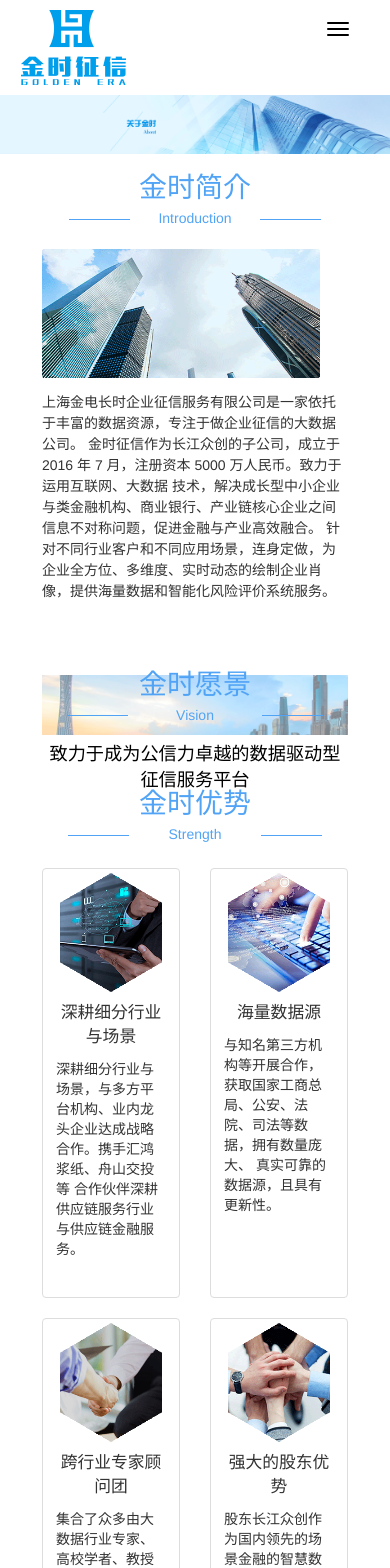
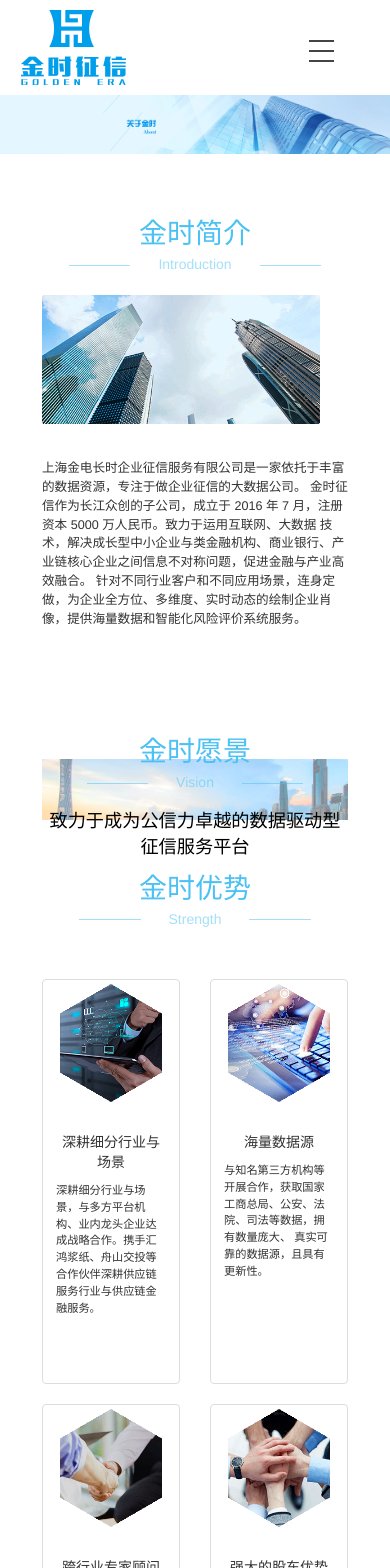
Before and after one commit to Ellipse120/deployNgCliApp, an Angular app: page /about in a window 390 px wide. Shown: the top 1568 px of the page. Built offline with nearby package versions, Linux system fonts and the light colour scheme.

Commit message:
# improved.

```diff
--- a/package.json
+++ b/package.json
@@ -12,7 +12,7 @@
   },
   "private": true,
   "dependencies": {
-    "@angular/animations": "^4.0.0",
+    "@angular/animations": "^4.3.4",
     "@angular/common": "^4.0.0",
     "@angular/compiler": "^4.0.0",
     "@angular/core": "^4.0.0",
--- a/src/app/body/about/about.component.css
+++ b/src/app/body/about/about.component.css
@@ -1,5 +1,5 @@
 .font-color {
-  color: rgb(81, 164, 245);
+  color: rgb(76, 193, 244);
 }
 
 .about-team {
@@ -8,3 +8,16 @@
   max-width: 100%;
   background-size: 100% 100%, contain, 3em
 }
+
+.about-line {
+  height: 1px;
+  width: 20%;
+  background: rgba(76, 193, 244, 0.5);
+  display: inline-block;
+  vertical-align: middle;
+}
+
+.about-line-text {
+  padding:0 2em;
+  color: rgba(76, 193, 244, 0.5);
+}
--- a/src/app/body/about/about.component.html
+++ b/src/app/body/about/about.component.html
@@ -4,27 +4,25 @@
     <img src="../../../assets/images/about-1.png" alt="" style="max-width: 100%;">
   </div>
 
-  <div class="container" style="padding: 1em 3em 0 3em">
+  <div class="container" style="padding: 60px 3em 0 3em">
     <div class="text-center font-color">
       <p style="font-size: 2em;margin: 0;">金时简介</p>
       <p>
-        <span
-          style="height: 1px;width:20%;background: rgb(81,164,245);display:inline-block;vertical-align: middle;"></span>
-        <span style="padding:0 2em;">Introduction</span>
-        <span
-          style="height: 1px;width:20%;background: rgb(81,164,245);display:inline-block;vertical-align: middle;">
+        <span class="about-line"></span>
+        <span class="about-line-text">Introduction</span>
+        <span class="about-line">
         </span>
       </p>
     </div>
     <div class="row" style="margin-top: 1.5em;">
       <div>
-        <div class="col-xs-12 col-sm-12 col-md-4 col-lg-4">
+        <div class="col-xs-12 col-sm-12 col-md-5 col-lg-4">
           <div style="padding:0 2em 0 0;text-align: center">
             <img src="../../../assets/images/about-2.png" style="max-width: 100%;" alt="">
           </div>
         </div>
-        <div class="col-xs-12 col-sm-12 col-md-8 col-lg-8">
-          <p style="font-size: 1em;line-height: 1.5em;padding: 1em 0;">
+        <div class="col-xs-12 col-sm-12 col-md-7 col-lg-8">
+          <p style="font-size: .9em;line-height: 1.5em;padding: 35px 0;">
             上海金电长时企业征信服务有限公司是一家依托于丰富的数据资源，专注于做企业征信的大数据公司。
             金时征信作为长江众创的子公司，成立于 2016 年 7 月，注册资本 5000 万人民币。致力于运用互联网、大数据
             技术，解决成长型中小企业与类金融机构、商业银行、产业链核心企业之间信息不对称问题，促进金融与产业高效融合。
@@ -34,15 +32,13 @@
       </div>
     </div>
 
-    <div style="padding-top: 1em;margin-top: 1.5em;position:relative;">
-      <div class="text-center font-color" style="position: absolute;right: 0;left: 0;top:20%;}">
+    <div style="padding-top: 50px;margin-top: 1.5em;position:relative;">
+      <div class="text-center font-color" style="position: absolute;right: 0;left: 0;top:30%;}">
         <p style="font-size: 2em;margin: 0;">金时愿景</p>
         <p>
-          <span
-            style="height: 1px;width:20%;background: rgb(81,164,245);display:inline-block;vertical-align: middle;"></span>
-          <span style="padding:0 3.4em;">Vision</span>
-          <span
-            style="height: 1px;width:20%;background: rgb(81,164,245);display:inline-block;vertical-align: middle;">
+          <span class="about-line"></span>
+          <span class="about-line-text">Vision</span>
+          <span class="about-line">
           </span>
         </p>
         <p style="font-family:宋体;color: black; font-size: 1.3em;padding-top: 2%">致力于成为公信力卓越的数据驱动型征信服务平台</p>
@@ -56,21 +52,19 @@
       <div class="text-center font-color">
         <p style="font-size: 2em;margin: 0;">金时优势</p>
         <p>
-          <span
-            style="height: 1px;width:20%;background: rgb(81,164,245);display:inline-block;vertical-align: middle;"></span>
-          <span style="padding:0 2.8em;">Strength</span>
-          <span
-            style="height: 1px;width:20%;background: rgb(81,164,245);display:inline-block;vertical-align: middle;">
+          <span class="about-line"></span>
+          <span class="about-line-text">Strength</span>
+          <span class="about-line">
           </span>
         </p>
       </div>
-      <div class="row" style="padding-top: 1em;">
+      <div class="row" style="padding-top: 40px;">
         <div class="col-xs-6 col-sm-6 col-md-3 col-lg-3">
-          <div class="thumbnail" style="height: 430px;">
+          <div class="thumbnail" style="height: 405px;">
             <img src="../../../assets/images/1.png" class="img-zoom" style="max-width: 80%;" alt="">
-            <div class="caption">
-              <p class="text-center" style="font-size: 1.2em;">深耕细分行业与场景</p>
-              <p style="font-size: 1em;">
+            <div class="caption" style="padding-top: 30px;">
+              <p class="text-center">深耕细分行业与场景</p>
+              <p style="font-size: .8em;line-height: 1.5em;">
                 深耕细分行业与场景，与多方平台机构、业内龙头企业达成战略合作。携手汇鸿浆纸、舟山交投等
                 合作伙伴深耕供应链服务行业与供应链金融服务。
               </p>
@@ -78,11 +72,11 @@
           </div>
         </div>
         <div class="col-xs-6 col-sm-6 col-md-3 col-lg-3">
-          <div class="thumbnail" style="height: 430px;">
+          <div class="thumbnail" style="height: 405px;">
             <img src="../../../assets/images/2.png" class="img-zoom" style="max-width: 80%;" alt="">
-            <div class="caption">
-              <p class="text-center" style="font-size: 1.2em;">海量数据源</p>
-              <p style="font-size: 1em;">
+            <div class="caption" style="padding-top: 30px;">
+              <p class="text-center">海量数据源</p>
+              <p style="font-size: .8em;line-height: 1.5em;">
                 与知名第三方机构等开展合作，获取国家工商总局、公安、法院、司法等数据，拥有数量庞大、
                 真实可靠的数据源，且具有更新性。
               </p>
@@ -90,11 +84,11 @@
           </div>
         </div>
         <div class="col-xs-6 col-sm-6 col-md-3 col-lg-3">
-          <div class="thumbnail" style="height: 430px;">
+          <div class="thumbnail" style="height: 405px;">
             <img src="../../../assets/images/3.png" class="img-zoom" style="max-width: 80%;" alt="">
-            <div class="caption">
-              <p class="text-center" style="font-size: 1.2em;">跨行业专家顾问团</p>
-              <p style="font-size: 1em;">
+            <div class="caption" style="padding-top: 30px;">
+              <p class="text-center">跨行业专家顾问团</p>
+              <p style="font-size: .8em;line-height: 1.5em;">
                 集合了众多由大数据行业专家、高校学者、教授组成专家顾问团队，为金时征信提供技术和行业支持。
               </p>
             </div>
@@ -103,9 +97,9 @@
         <div class="col-xs-6 col-sm-6 col-md-3 col-lg-3">
           <div class="thumbnail" style="max-height: 430px;">
             <img src="../../../assets/images/4.png" class="img-zoom" style="max-width: 80%;" alt="">
-            <div class="caption">
-              <p class="text-center" style="font-size: 1.2em;">强大的股东优势</p>
-              <p style="font-size: 1em;">
+            <div class="caption" style="padding-top: 30px;">
+              <p class="text-center">强大的股东优势</p>
+              <p style="font-size: .8em;line-height: 1.5em;">
                 股东长江众创作为国内领先的场景金融的智慧数据服务平台，利用自主研发的数据协同工作平台，
                 提供"数据中央厨房"服务。同时作为供应链新金融联盟的发起单位之一，拥有丰富的大数据服务经验
                 及客户集群，为金时征信提供丰富的资源支撑。
@@ -120,17 +114,15 @@
       <div class="text-center font-color">
         <p style="font-size: 2em;margin: 0;">金时团队</p>
         <p>
-          <span
-            style="height: 1px;width:20%;background: rgb(81,164,245);display:inline-block;vertical-align: middle;"></span>
-          <span style="padding:0 3.4em;">Team</span>
-          <span
-            style="height: 1px;width:20%;background: rgb(81,164,245);display:inline-block;vertical-align: middle;">
+          <span class="about-line"></span>
+          <span class="about-line-text">Team</span>
+          <span class="about-line">
           </span>
         </p>
       </div>
-      <div class="row">
+      <div class="row" style="padding-top: 40px;padding-bottom: 25px;">
         <div class="col-xs-12 col-sm-6 col-md-6 col-lg-6 text-left" style="padding: 0;">
-          <div style="font-size: 1em;line-height: 1.4em;padding: 0 10px;">
+          <div style="font-size: 1em;line-height: 1.5em;padding: 0 10px;">
             <p style="padding-top: 3em;font-size: 1.2em" class="font-color">核心团队</p>
             <p style="font-size: .8em;padding-bottom: 3em;">
               金时征信拥有一支经验丰富和强大战斗力的团队，我们的团队成员来自五湖四海，为了一个共同的梦想走到了
--- a/src/app/body/product/product.component.css
+++ b/src/app/body/product/product.component.css
@@ -1,5 +1,5 @@
 .font-color {
-  color: rgb(81,164,245);
+  color: rgb(76, 193, 244);
 }
 
 .product-credit-font-size {
@@ -15,3 +15,21 @@
   vertical-align: middle;
   border-top: none;
 }
+
+.product-line {
+  height: 1px;
+  width: 20%;
+  background: rgba(76, 193, 244, 0.5);
+  display: inline-block;
+  vertical-align: middle;
+}
+
+.product-line-text {
+  padding: 0 2em;
+  color: rgba(76, 193, 244, 0.5);
+}
+
+.product-line-text-p {
+  padding: 1% 10%;
+  color: #000;
+}
--- a/src/app/header/header.component.css
+++ b/src/app/header/header.component.css
@@ -1,11 +1,15 @@
 .color-black {
   color: #000;
   display: inline-block;
+  padding: 15px 20px;
 }
 
 .login-a {
   background-color: rgb(109, 192, 247);
   color: rgb(66, 66, 66);
+  padding: 10px 30px;
+  margin: 5px 0 0 0;
+  border-radius: 10px;
 }
 
 .login-li {
@@ -47,3 +51,197 @@
   cursor: pointer;
   /*color: #39baf6;*/
 }
+
+@-webkit-keyframes slideInLeft {
+  0% {
+    -webkit-transform: translate3d(250px, 0, 0);
+    transform: translate3d(-250px, 0, 0);
+    visibility: visible;
+  }
+  100% {
+    -webkit-transform: translate3d(0, 0, 0);
+    transform: translate3d(0, 0, 0);
+  }
+}
+@keyframes slideInLeft {
+  0% {
+    -webkit-transform: translate3d(250px, 0, 0);
+    transform: translate3d(250px, 0, 0);
+    visibility: visible;
+  }
+  100% {
+    -webkit-transform: translate3d(0, 0, 0);
+    transform: translate3d(0, 0, 0);
+  }
+}
+@-webkit-keyframes slideOutLeft {
+  0% {
+    -webkit-transform: translate3d(0, 0, 0);
+    transform: translate3d(0, 0, 0);
+  }
+  100% {
+    -webkit-transform: translate3d(250px, 0, 0);
+    transform: translate3d(250px, 0, 0);
+    visibility: hidden;
+  }
+}
+@keyframes slideOutLeft {
+  0% {
+    -webkit-transform: translate3d(0, 0, 0);
+    transform: translate3d(0, 0, 0);
+  }
+  100% {
+    -webkit-transform: translate3d(250px, 0, 0);
+    transform: translate3d(250px, 0, 0);
+    visibility: hidden;
+  }
+}
+
+.b-nav {
+  position: absolute;
+  z-index: 11;
+  right: 10%;
+}
+.b-nav:not(.open) {
+  visibility: hidden;
+}
+.b-nav li {
+  color: #444444;
+  list-style-type: none;
+  padding: 10px;
+  text-align: left;
+  -webkit-transform: translateX(-250px);
+  transform: translateX(-250px);
+}
+.b-nav li:not(.open) {
+  -webkit-animation-duration: 0.4s;
+  animation-duration: 0.4s;
+  -webkit-animation-fill-mode: both;
+  animation-fill-mode: both;
+  -webkit-animation-name: slideOutLeft;
+  animation-name: slideOutLeft;
+}
+.b-nav li:first-child {
+  padding-top: 120px;
+}
+.b-nav.open {
+  visibility: visible;
+}
+.b-nav.open li {
+  -webkit-animation-duration: 0.4s;
+  animation-duration: 0.4s;
+  -webkit-animation-fill-mode: both;
+  animation-fill-mode: both;
+  -webkit-animation-name: slideInLeft;
+  animation-name: slideInLeft;
+}
+
+.b-link {
+  background: transparent;
+  border-left: rgba(68, 68, 68, 0) solid 2px;
+  color: #444444;
+  font-family:微软雅黑, Helvetica-Neue, Helvetica, Arial, sans-serif;
+  font-size: 1em;
+  font-weight: 300;
+  margin-left: 30px;
+  text-decoration: none;
+  -webkit-transition: all 0.4s ease;
+  transition: all 0.4s ease;
+  width: auto;
+}
+.b-link:hover, .b-link--active {
+  border-left: #444444 solid 2px;
+  padding-left: 30px;
+}
+
+.b-menu {
+  background: white;
+  border: white solid 2px;
+  border-radius: 50%;
+  cursor: pointer;
+  display: inline-block;
+  height: 60px;
+  padding-left: 15.5px;
+  padding-top: 17.5px;
+  position: relative;
+  -webkit-transition: all 0.4s ease;
+  transition: all 0.4s ease;
+  -webkit-user-select: none;
+  -moz-user-select: none;
+  -ms-user-select: none;
+  user-select: none;
+  width: 60px;
+  z-index: 12;
+}
+.b-menu:hover {
+  border: #444444 solid 2px;
+}
+
+.b-bun {
+  background: #444444;
+  position: relative;
+  -webkit-transition: all 0.4s ease;
+  transition: all 0.4s ease;
+}
+.b-bun--top {
+  height: 2px;
+  top: 0;
+  width: 25px;
+}
+.b-bun--mid {
+  height: 2px;
+  top: 8px;
+  width: 25px;
+}
+.b-bun--bottom {
+  height: 2px;
+  top: 16px;
+  width: 25px;
+}
+
+.b-brand {
+  color: white;
+  font-family:微软雅黑, Helvetica-Neue, Helvetica, Arial, sans-serif;
+  font-size: 24px;
+  font-weight: 300;
+  margin-left: 30px;
+  position: relative;
+  text-decoration: none;
+  top: -21.42857px;
+  -webkit-transition: all 0.4s ease;
+  transition: all 0.4s ease;
+  z-index: 13;
+}
+
+.b-container {
+  height: 60px;
+  position: absolute;
+  top: 20px;
+  right: 10%;
+}
+.b-container:hover:not(.open) .bun-top,
+.b-container:hover:not(.open) .bun-mid,
+.b-container:hover:not(.open) .bun-bottom {
+  background: white;
+}
+.b-container.open .b-main {
+  border: #444444 solid 2px;
+}
+.b-container.open .b-bun--top {
+  background: #444444;
+  top: 9px;
+  -webkit-transform: rotate(45deg);
+  transform: rotate(45deg);
+}
+.b-container.open .b-bun--mid {
+  opacity: 0;
+}
+.b-container.open .b-bun--bottom {
+  background: #444444;
+  top: 5px;
+  -webkit-transform: rotate(-45deg);
+  transform: rotate(-45deg);
+}
+.b-container.open .b-brand {
+  color: #444444;
+}
--- a/src/app/header/header.component.html
+++ b/src/app/header/header.component.html
@@ -3,18 +3,34 @@
     <div style="padding: 0 1%">
       <div>
         <div class="navbar-header">
-          <button aria-controls="bs-navbar" class="navbar-toggle" data-toggle="collapse" data-target="#bs-example-navbar-collapse-1">
-            <span class="sr-only">Toggle Navigation</span>
-            <span class="icon-bar" style="background-color: black"></span>
-            <span class="icon-bar" style="background-color: black"></span>
-            <span class="icon-bar" style="background-color: black"></span>
-          </button>
-          <a routerLink="/index">
-            <img src="../../assets/images/logo.png" title="返回首页" alt="金时征信">
-          </a>
+          <div class="visible-xs">
+            <div class="b-nav">
+              <li><a class="b-link b-link--active" routerLink="/index">首页</a></li>
+              <li><a class="b-link" routerLink="/about">关于金时</a></li>
+              <li><a class="b-link" routerLink="/product">产品和服务</a></li>
+              <li><a class="b-link" routerLink="/customer">典型客户</a></li>
+              <li><a class="b-link" routerLink="/index">登录</a></li>
+            </div>
+
+            <div class="b-container">
+              <div class="b-menu">
+                <div class="b-bun b-bun--top"></div>
+                <div class="b-bun b-bun--mid"></div>
+                <div class="b-bun b-bun--bottom"></div>
+              </div>
+
+              <!-- Burger-Brand -->
+              <!--<a href="#" class="b-brand">Index</a>-->
+            </div>
+          </div>
+          <div>
+            <a routerLink="/index">
+              <img src="../../assets/images/logo.png" title="返回首页" alt="金时征信">
+            </a>
+          </div>
         </div>
       </div>
-      <div class="collapse navbar-collapse clearfix" id="bs-example-navbar-collapse-1">
+      <div class="collapse navbar-collapse clearfix hidden-xs" id="bs-example-navbar-collapse-1">
         <ul class="nav navbar-nav navbar-right" style="padding-top: 10px;">
           <li routerLink="/index" routerLinkActive="active-index"><a class="color-black header-index">首页</a></li>
           <li routerLink="/about" routerLinkActive="active"><a class="color-black header-menu">关于金时</a></li>
@@ -23,6 +39,9 @@
           <li class="login-li"><a href="#" class="login-a">登录</a></li>
         </ul>
       </div>
+
+
+
     </div>
   </div>
 </header>
--- a/src/app/header/header.component.ts
+++ b/src/app/header/header.component.ts
@@ -1,5 +1,5 @@
 import { Component, OnInit } from '@angular/core';
-import { ActivatedRoute, NavigationStart, Router } from '@angular/router';
+import { NavigationStart, Router } from '@angular/router';
 
 @Component({
   selector: 'app-header',
@@ -33,4 +33,5 @@ export class HeaderComponent implements OnInit {
     });
   }
 
+
 }
```
Also changed, not shown: src/app/body/index/index.component.css (+9 -0 lines), src/app/body/index/index.component.html (+6 -8 lines), src/app/body/product/product.component.html (+21 -27 lines), src/index.html (+15 -2 lines), src/assets/images/index-remark.png, 1 other file (tests, documents, lock files or other folders).
